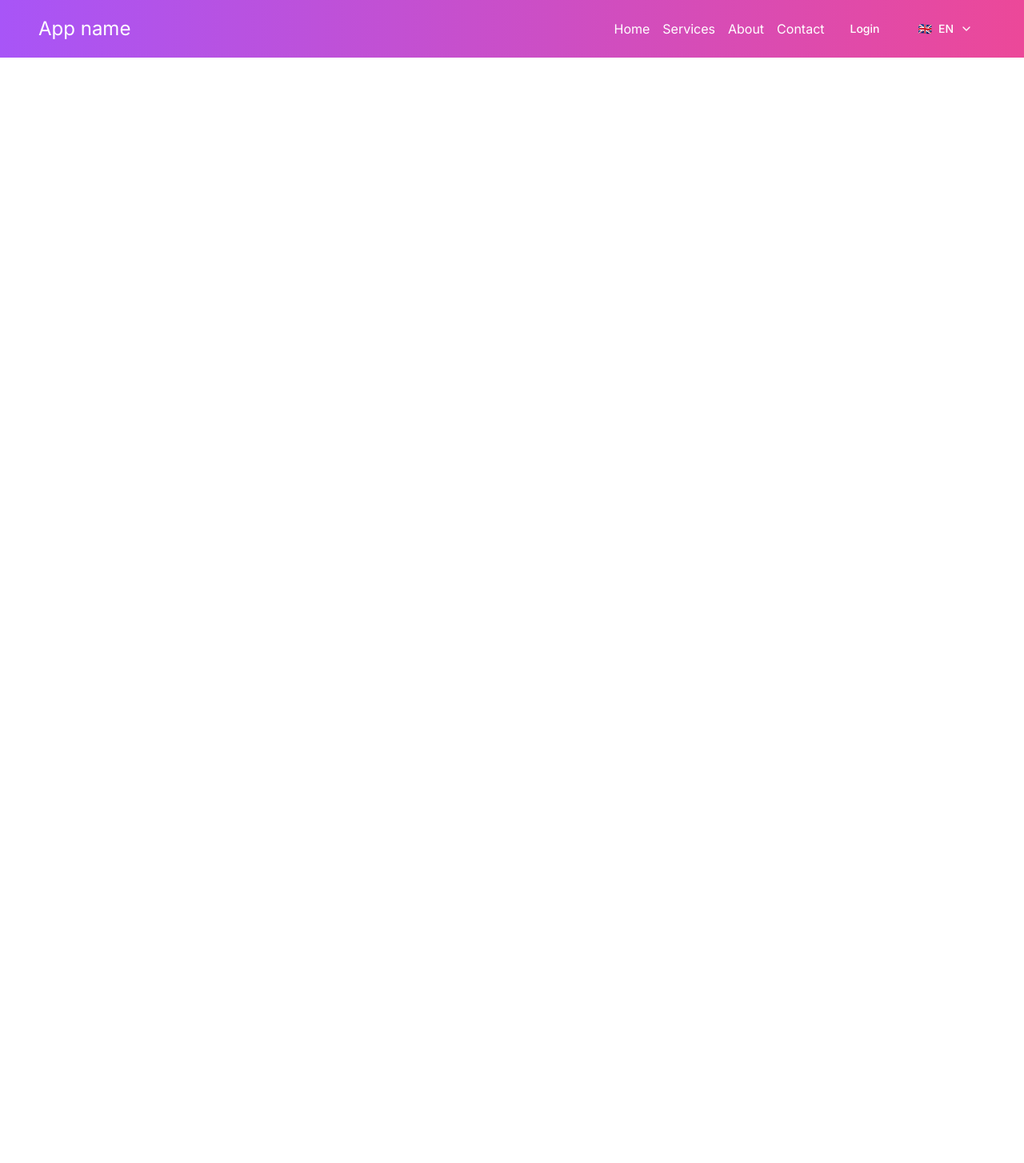
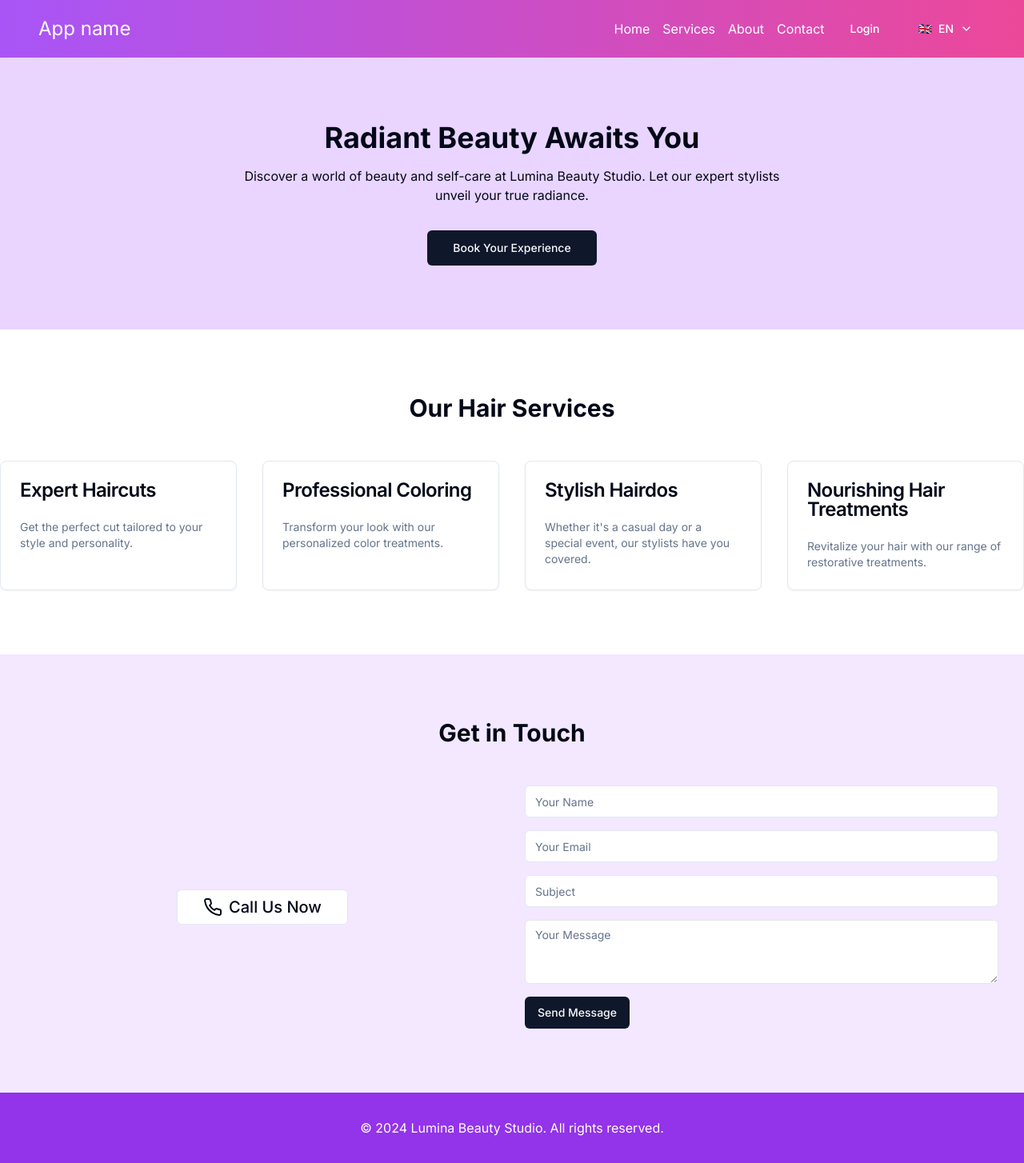
Before and after one commit to lnajim/boilerplate-landing-page, a Next.js app: page /about in a window 1280 px wide. Shown: the whole page at 80% size. Before the commit the page ends 800 px from the top, so only its background shows below. Built offline with nearby package versions, Linux system fonts and the light colour scheme.

Commit message:
impmenet translation store

```diff
--- a/app/[lang]/components/ContactForm.tsx
+++ b/app/[lang]/components/ContactForm.tsx
@@ -2,37 +2,32 @@
 import { Button } from '@/components/ui/button'
 import { Input } from '@/components/ui/input'
 import { Textarea } from '@/components/ui/textarea'
+import useTranslationStore from '@/stores/TranslationStore'
 import { Phone } from 'lucide-react'
 
 interface ContactFormProps {
-	dictionary: {
-		sectionTitle: string;
-		callButton: string;
-		namePlaceholder: string;
-		emailPlaceholder: string;
-		subjectPlaceholder: string;
-		messagePlaceholder: string;
-		submitButton: string;
-	}
+
 }
 
-const ContactForm: React.FC<ContactFormProps> = ({ dictionary }) => {
+const ContactForm: React.FC<ContactFormProps> = () => {
+	const { dictionary } = useTranslationStore()
+
 	return (
 		<section className="py-20 bg-purple-100">
 			<div className="container mx-auto">
-				<h2 className="text-3xl font-bold text-center mb-12">{dictionary.sectionTitle}</h2>
+				<h2 className="text-3xl font-bold text-center mb-12">{dictionary.ContactForm.sectionTitle}</h2>
 				<div className="flex flex-col md:flex-row gap-8">
 					<div className="flex-1 flex items-center justify-center">
 						<Button variant="outline" size="lg" className="text-xl">
-							<Phone className="mr-2 h-6 w-6" /> {dictionary.callButton}
+							<Phone className="mr-2 h-6 w-6" /> {dictionary.ContactForm.callButton}
 						</Button>
 					</div>
 					<form className="flex-1 space-y-4">
-						<Input placeholder={dictionary.namePlaceholder} />
-						<Input type="email" placeholder={dictionary.emailPlaceholder} />
-						<Input placeholder={dictionary.subjectPlaceholder} />
-						<Textarea placeholder={dictionary.messagePlaceholder} />
-						<Button type="submit">{dictionary.submitButton}</Button>
+						<Input placeholder={dictionary.ContactForm.namePlaceholder} />
+						<Input type="email" placeholder={dictionary.ContactForm.emailPlaceholder} />
+						<Input placeholder={dictionary.ContactForm.subjectPlaceholder} />
+						<Textarea placeholder={dictionary.ContactForm.messagePlaceholder} />
+						<Button type="submit">{dictionary.ContactForm.submitButton}</Button>
 					</form>
 				</div>
 			</div>
--- a/app/[lang]/components/Footer.tsx
+++ b/app/[lang]/components/Footer.tsx
@@ -1,16 +1,18 @@
 // components/Footer.tsx
 
+import useTranslationStore from "@/stores/TranslationStore"
+
 interface FooterProps {
-	dictionary: {
-		copyright: string;
-	}
+
 }
 
-const Footer: React.FC<FooterProps> = ({ dictionary }) => {
+const Footer: React.FC<FooterProps> = () => {
+	const { dictionary } = useTranslationStore()
+
 	return (
 		<footer className="bg-purple-600 text-white py-8">
 			<div className="container mx-auto text-center">
-				<p>{dictionary.copyright.replace('{year}', new Date().getFullYear().toString())}</p>
+				<p>{dictionary.Footer.copyright.replace('{year}', new Date().getFullYear().toString())}</p>
 			</div>
 		</footer>
 	)
--- a/app/[lang]/components/HeroSection.tsx
+++ b/app/[lang]/components/HeroSection.tsx
@@ -1,23 +1,22 @@
 // components/Hero.tsx
 import { Button } from '@/components/ui/button'
+import useTranslationStore from '@/stores/TranslationStore';
 
 interface HeroProps {
-	dictionary: {
-		title: string;
-		description: string;
-		buttonText: string;
-	}
+
 }
 
-const Hero: React.FC<HeroProps> = ({ dictionary }) => {
+const Hero: React.FC<HeroProps> = () => {
+	const { dictionary } = useTranslationStore()
+
 	return (
 		<section className="bg-purple-200 py-20 text-center">
-			<h1 className="text-4xl font-bold mb-4">{dictionary.title}</h1>
+			<h1 className="text-4xl font-bold mb-4">{dictionary.HeroSection.title}</h1>
 			<p className="mb-8 max-w-2xl mx-auto">
-				{dictionary.description}
+				{dictionary.HeroSection.description}
 			</p>
 			<Button variant="default" size="lg">
-				{dictionary.buttonText}
+				{dictionary.HeroSection.buttonText}
 			</Button>
 		</section>
 	)
--- a/app/[lang]/components/LanguageSelector.tsx
+++ b/app/[lang]/components/LanguageSelector.tsx
@@ -10,6 +10,7 @@ import {
 } from "@/components/ui/dropdown-menu"
 import { ChevronDown } from 'lucide-react'
 import useTranslationStore from '@/stores/TranslationStore'
+import { useEffect } from 'react'
 
 const languages = [
 	{ code: 'en', name: 'English', flag: '🇬🇧' },
@@ -20,6 +21,13 @@ const LanguageSelector: React.FC = () => {
 	const router = useRouter()
 	const pathname = usePathname()
 	const { language, setLanguage, dictionary } = useTranslationStore()
+
+	useEffect(() => {
+		const urlLang = pathname.split('/')[1]
+		if (urlLang && urlLang !== language) {
+			setLanguage(urlLang)
+		}
+	}, [pathname, language, setLanguage])
 
 	const changeLanguage = (langCode: string) => {
 		setLanguage(langCode)
--- a/app/[lang]/components/ServiceSection.tsx
+++ b/app/[lang]/components/ServiceSection.tsx
@@ -1,5 +1,6 @@
 // components/Service.tsx
 import { Card, CardContent, CardDescription, CardHeader, CardTitle } from '@/components/ui/card'
+import useTranslationStore from '@/stores/TranslationStore';
 
 interface ServiceItemProps {
 	title: string;
@@ -18,25 +19,21 @@ const ServiceItem: React.FC<ServiceItemProps> = ({ title, description }) => (
 )
 
 interface ServiceProps {
-	dictionary: {
-		sectionTitle: string;
-		haircuts: { title: string; description: string };
-		coloring: { title: string; description: string };
-		styling: { title: string; description: string };
-		treatments: { title: string; description: string };
-	}
+
 }
 
-const Service: React.FC<ServiceProps> = ({ dictionary }) => {
+const Service: React.FC<ServiceProps> = () => {
+	const { dictionary } = useTranslationStore()
+
 	const services = [
-		{ key: 'haircuts', ...dictionary.haircuts },
-		{ key: 'coloring', ...dictionary.coloring },
-		{ key: 'styling', ...dictionary.styling },
-		{ key: 'treatments', ...dictionary.treatments },
+		{ key: 'haircuts', ...dictionary.ServicesSection.haircuts },
+		{ key: 'coloring', ...dictionary.ServicesSection.coloring },
+		{ key: 'styling', ...dictionary.ServicesSection.styling },
+		{ key: 'treatments', ...dictionary.ServicesSection.treatments },
 	];
 	return (
 		<section className="py-20">
-			<h2 className="text-3xl font-bold text-center mb-12">{dictionary.sectionTitle}</h2>
+			<h2 className="text-3xl font-bold text-center mb-12">{dictionary.ServicesSection.sectionTitle}</h2>
 			<div className="grid grid-cols-1 md:grid-cols-2 lg:grid-cols-4 gap-8">
 				{services.map((service) => (
 					<ServiceItem key={service.key} title={service.title} description={service.description} />
--- a/app/[lang]/page.tsx
+++ b/app/[lang]/page.tsx
@@ -13,15 +13,12 @@ export default function Home() {
   return (
     <div>
       <Header />
-      {
-        /**
-         *
-         * <HeroSection dictionary={dictionary} />
-      <ServiceSection dictionary={dictionary} />
-      <ContactForm dictionary={dictionary} />
-      <Footer dictionary={dictionary} />
-         */
-      }
+      <HeroSection />
+      <ServiceSection />
+      <ContactForm />
+
+
+      <Footer />
     </div>
   )
 }
--- a/stores/TranslationStore.ts
+++ b/stores/TranslationStore.ts
@@ -11,12 +11,29 @@ const getBrowserLanguage = () => {
   return "en"; // Default to English if not in browser environment
 };
 
+const getUrlLanguage = () => {
+  if (typeof window !== "undefined") {
+    const pathLang = window.location.pathname.split("/")[1];
+    return ["en", "fr"].includes(pathLang) ? pathLang : null;
+  }
+  return null;
+};
+
+const getStoredLanguage = () => {
+  if (typeof window !== "undefined") {
+    const storedLang = localStorage.getItem("language");
+    return ["en", "fr"].includes(storedLang) ? storedLang : null;
+  }
+  return null;
+};
+
 const useTranslationStore = create<TranslationState>((set) => ({
   dictionary: defaultDictionary,
   language: getBrowserLanguage(),
   setLanguage: async (lang) => {
     const translations = await loadTranslations(lang);
     if (translations) {
+      localStorage.setItem("language", lang);
       set({ language: lang, dictionary: translations });
     } else {
       console.error(`Failed to load translations for ${lang}`);
@@ -27,7 +44,9 @@ const useTranslationStore = create<TranslationState>((set) => ({
 
 // Initialize the store with the correct language and translations
 const initializeStore = async () => {
-  const initialLang = getBrowserLanguage();
+  const urlLang = getUrlLanguage();
+  const storedLang = getStoredLanguage();
+  const initialLang = urlLang || storedLang || getBrowserLanguage();
   console.log("Initial language:", initialLang);
   const translations = await loadTranslations(initialLang);
   console.log("Loaded translations:", translations);
@@ -42,6 +61,8 @@ const initializeStore = async () => {
 };
 
 // Call initializeStore when the module is imported
-initializeStore();
+if (typeof window !== "undefined") {
+  initializeStore();
+}
 
 export default useTranslationStore;
```
